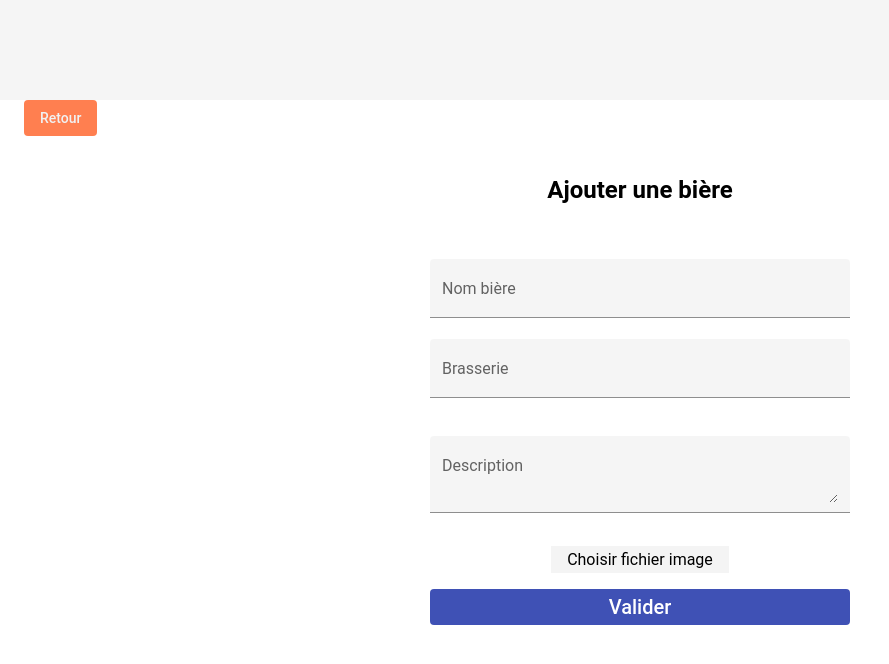
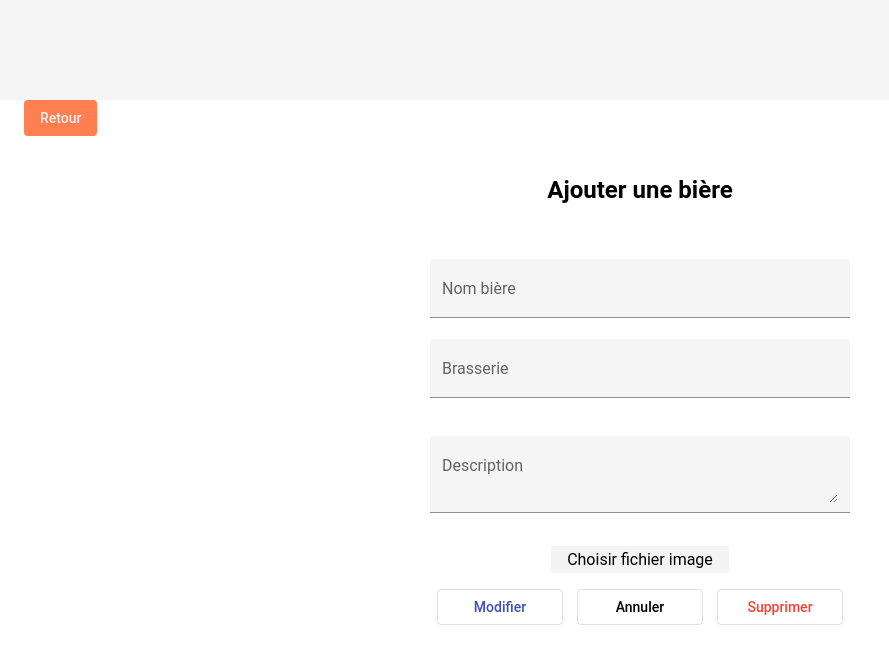
Before and after one commit to gitDk70/angular-mat-dev, an Angular app: page /edit/0 in a window 1280 px wide. Shown: the top 664 px of the page, without its empty margins (0-889 px from the left). Built offline with nearby package versions, Linux system fonts and the light colour scheme; what ng2-file-upload would draw is missing.

Commit message:
dialog box to add/modify

```diff
--- a/src/app/components/modif-ajout/modif-ajout.component.css
+++ b/src/app/components/modif-ajout/modif-ajout.component.css
@@ -39,3 +39,11 @@ input[type="file"] {
   margin-left: 1.5rem;
   color: #f1f1f1;
 }
+.buttons-container {
+  display: flex;
+  justify-content: space-around;
+  margin-top: 1.25rem;
+}
+.btn-small {
+  width: 30%;
+}
--- a/src/app/components/modif-ajout/modif-ajout.component.html
+++ b/src/app/components/modif-ajout/modif-ajout.component.html
@@ -31,7 +31,12 @@
     Choisir fichier image
 </label>
 
-        <button mat-flat-button (click)="onSubmit()" type="submit" color="primary" class="btn">Valider</button>
+        <!-- <button mat-flat-button (click)="onSubmit()" type="submit" color="primary" class="btn">Valider</button>     -->
+        <div class="buttons-container">
+            <button mat-stroked-button (click)="onSubmit()" type="submit" color="primary" class="btn-small">Modifier</button>
+            <button mat-stroked-button (click)="onCancel()" type="submit"  class="btn-small">Annuler</button>
+            <button mat-stroked-button (click)="suppBiere()" type="submit" color="warn" class="btn-small">Supprimer</button>
+          </div>
     </form>
 
 </div>
--- a/src/app/components/modif-ajout/modif-ajout.component.ts
+++ b/src/app/components/modif-ajout/modif-ajout.component.ts
@@ -3,9 +3,11 @@ import { Biere } from 'src/app/Biere';
 import { FormBuilder, FormControl, FormGroup, Validators } from '@angular/forms';
 import { HttpClient, HttpHeaders } from '@angular/common/http';
 import { ApibieroService } from 'src/app/services/apibiero.service';
-import {ActivatedRoute, Route, Router} from '@angular/router';
+import { ActivatedRoute, Route, Router} from '@angular/router';
 import { RouterModule, Routes } from '@angular/router';
 import { Subscription } from 'rxjs';
+import {MatDialog, MatDialogRef, MAT_DIALOG_DATA} from '@angular/material/dialog';
+import { DialogService } from 'src/app/services/dialog.service';
 
 
 
@@ -44,8 +46,9 @@ export class ModifAjoutComponent implements OnInit {
               private fb: FormBuilder,
               private bieroService : ApibieroService,
               // pour obtenir l'id depuis l'url
-
-              private _route: ActivatedRoute) {}
+              private _route: ActivatedRoute,
+              private dialogservice: DialogService,
+              private router: Router) {}
 
   ngOnInit(): void {
 
@@ -103,18 +106,16 @@ export class ModifAjoutComponent implements OnInit {
     //   "description": this.description,
     //   "image": ''
     // }
-    console.log(+this.id)
     if(this.id == 0) {//id=0 veut dire creation d'une nouvelle biere, ref.: https://www.youtube.com/watch?v=pkTAFaR5LRM&ab_channel=kudvenkat
       if (!body) {return;}
-      console.log(this.addform.value);
       this.bieroService.addBiere(body).subscribe();
+
     }else {
       let id_biere = this.id;
-      this.bieroService.getBiereId(id_biere).subscribe((data)=> {
-        console.log(data);
-      });
+      this.bieroService.getBiereId(id_biere).subscribe();
+
     }
-    console.log(this.addform)
+
   }
 
 
@@ -127,4 +128,18 @@ onFileSelected(e: any) {
 
 }
 
+suppBiere() {
+  this.dialogservice.openConfirmDialog()
+  .afterClosed().subscribe(res =>{
+    if(res){
+      this.bieroService.deleteBiere(this.id).subscribe();
+      this.router.navigate(['/'])
+    }
+  });
 }
+
+onCancel() {
+  this.router.navigate(['/'])
+}
+
+}
```
